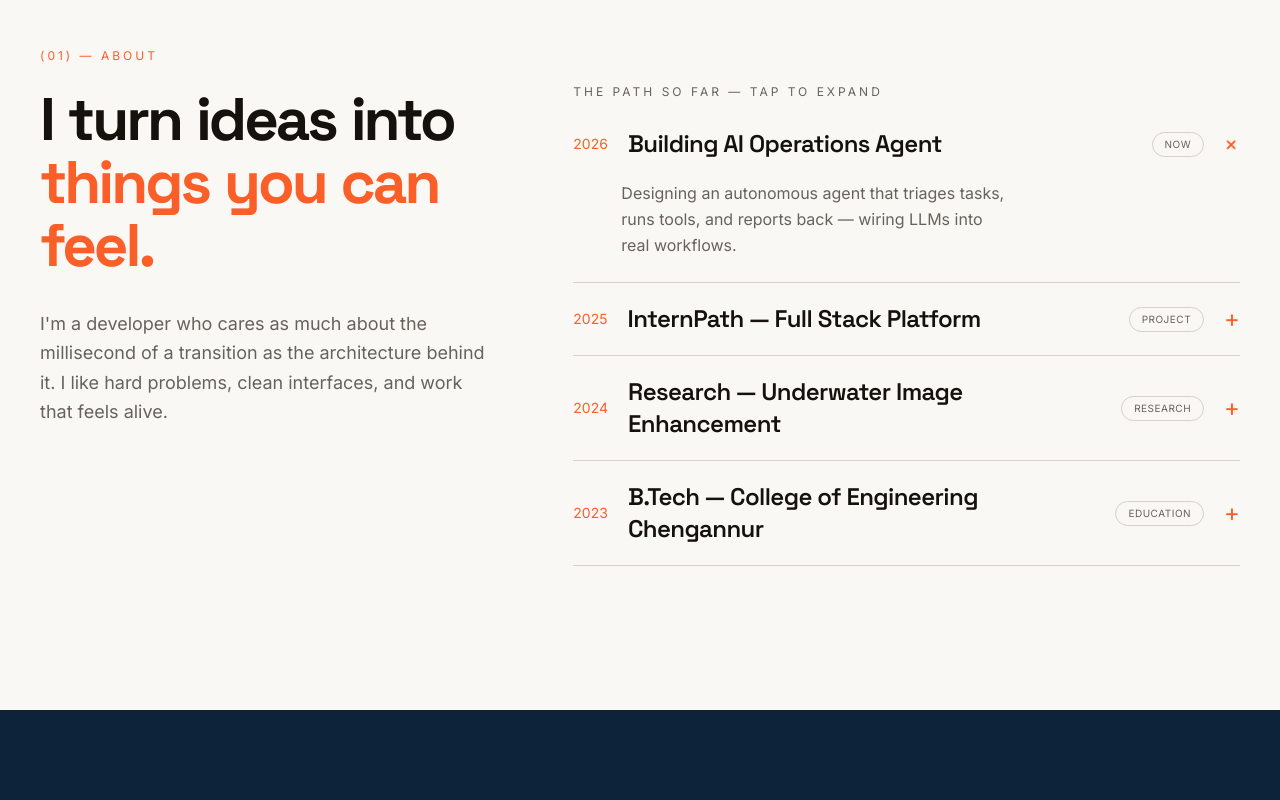
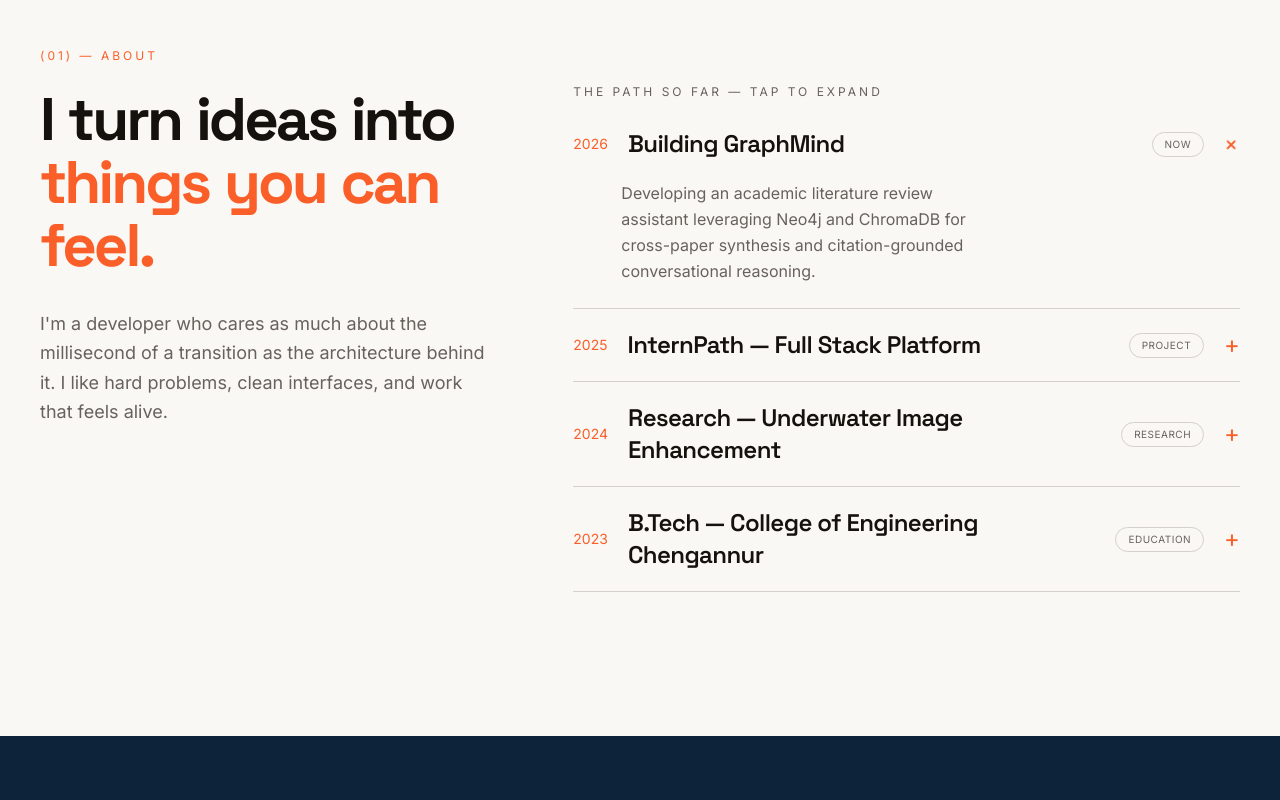
Before and after one commit to Abjithbk/next-portfolio, a Next.js app: page / in a window 1280 px wide. Shown: the part 860-1660 px from the top of the page. Built offline with nearby package versions, Linux system fonts and the light colour scheme; no server answers.

Commit message:
fix: changed the name to GraphMind

```diff
--- a/src/app/components/sections/Projects.tsx
+++ b/src/app/components/sections/Projects.tsx
@@ -58,7 +58,7 @@ const PROJECTS: Project[] = [
   },
   {
     num: '03',
-    title: 'Lit-GraphRAG',
+    title: 'GraphMind',
     year: '2026',
     category: 'AI / Graphs',
     image: '/lit-graphrag.jpg',
--- a/src/app/components/sections/about.tsx
+++ b/src/app/components/sections/about.tsx
@@ -7,10 +7,10 @@ import { WordsReveal } from '../text-reveal'
 const TIMELINE = [
   {
     year: '2026',
-    title: 'Building AI Operations Agent',
+    title: 'Building GraphMind',
     tag: 'Now',
     detail:
-      'Designing an autonomous agent that triages tasks, runs tools, and reports back — wiring LLMs into real workflows.',
+      'Developing an academic literature review assistant leveraging Neo4j and ChromaDB for cross-paper synthesis and citation-grounded conversational reasoning.',
   },
   {
     year: '2025',
--- a/src/app/components/sections/contact.tsx
+++ b/src/app/components/sections/contact.tsx
@@ -229,7 +229,7 @@ export function Contact() {
         </div>
 
         <footer className="mt-24 flex flex-col items-center justify-between gap-4 border-t border-white/10 pt-8 font-mono text-xs text-navy-foreground/50 sm:flex-row">
-          <span>© 2026 Abjith B K — built from scratch, not a template.</span>
+          <span>© 2026 Abjith B K</span>
           <button
             onClick={() => window.scrollTo({ top: 0, behavior: 'smooth' })}
             className="transition-colors hover:text-primary"
```
